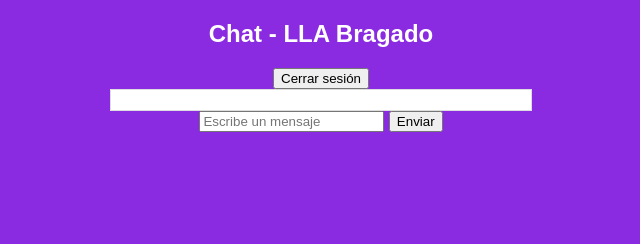
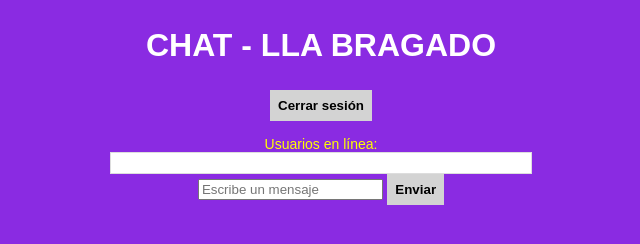
Before and after one commit to maxmoragas/chatprivado, a website: page chat.html in a window 1280 px wide. Shown: the whole page, without its empty margins (319-959 px from the left). Drawn offline with Linux system fonts and the light colour scheme; no server answers.

Commit message:
Update chat.html

```diff
--- a/chat.html
+++ b/chat.html
@@ -3,7 +3,7 @@
 <head>
     <meta charset="UTF-8">
     <meta name="viewport" content="width=device-width, initial-scale=1.0">
-    <title>Chat - LLA Bragado</title>
+    <title>Chat - LLA BRAGADO</title>
 
     <script src="https://www.gstatic.com/firebasejs/10.7.1/firebase-app.js"></script>
     <script src="https://www.gstatic.com/firebasejs/10.7.1/firebase-auth.js"></script>
@@ -11,16 +11,18 @@
     <script src="firebaseConfig.js"></script>
 
     <style>
-        body { font-family: Arial, sans-serif; text-align: center; background-color: rgb(138,43,226); }
-        h2 { color: white; }
-        #chatContainer { max-width: 400px; margin: auto; padding: 10px; border: 1px solid #ddd; background-color: white; }
+        body { font-family: Arial, sans-serif; text-align: center; background-color: rgb(138,43,226); color: white; }
+        h2 { font-size: 32px; text-transform: uppercase; }
+        #chatContainer { max-width: 400px; margin: auto; padding: 10px; border: 1px solid #ddd; background-color: white; color: black; }
+        #onlineUsers { margin-top: 15px; font-size: 14px; color: yellow; }
+        button { background-color: #d3d3d3; color: black; font-weight: bold; padding: 8px; border: none; }
     </style>
 </head>
 <body>
-    <h2>Chat - LLA Bragado</h2>
-
+    <h2>Chat - LLA BRAGADO</h2>
     <button onclick="logout()">Cerrar sesión</button>
 
+    <div id="onlineUsers">Usuarios en línea:</div>
     <div id="chatContainer"></div>
     <input type="text" id="messageInput" placeholder="Escribe un mensaje">
     <button id="sendMessage">Enviar</button>
```
